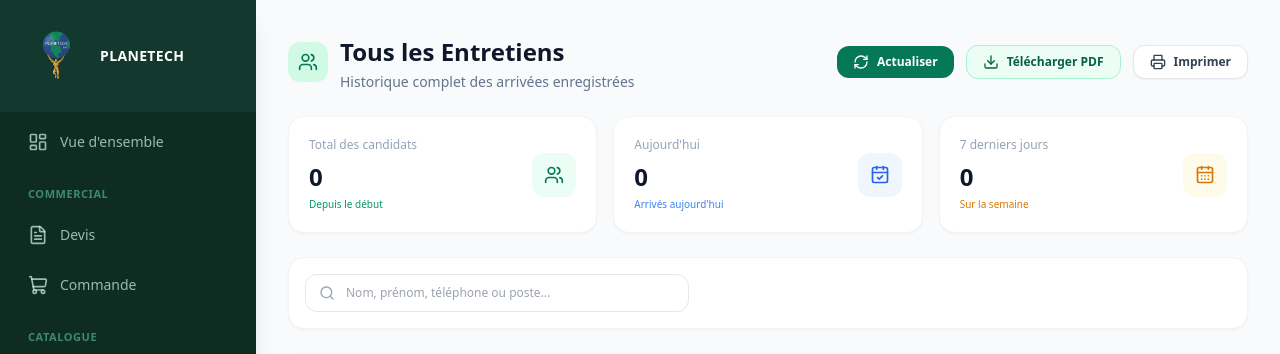
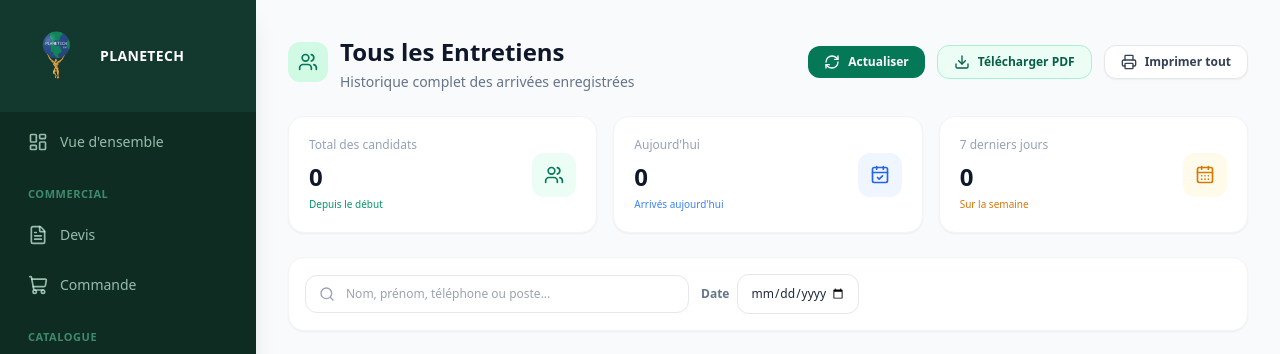
Before and after one commit to RethiceDev/backend_planetech, a Laravel app: page /entretiens/tous in a window 1280 px wide. Shown: the top 354 px of the page. Run offline with Laravel 12, Linux system fonts and the light colour scheme; data that the repository does not hold is empty; some libraries are stand-ins or nearby versions.

Commit message:
feat: mise a jour des fichiers de l'application

```diff
--- a/app/Http/Controllers/EntretienController.php
+++ b/app/Http/Controllers/EntretienController.php
@@ -24,9 +24,9 @@ class EntretienController extends Controller
     public function store(Request $request): RedirectResponse
     {
         $data = $request->validate([
-            'nom'     => ['required', 'string', 'max:100'],
-            'prenoms' => ['required', 'string', 'max:150'],
-            'poste'   => ['required', 'string', 'max:150'],
+            'nom'       => ['required', 'string', 'max:100'],
+            'prenoms'   => ['required', 'string', 'max:150'],
+            'poste'     => ['required', 'string', 'max:150'],
             'telephone' => ['required', 'string', 'max:30'],
         ], [
             'required' => 'Ce champ est obligatoire.',
@@ -72,22 +72,14 @@ class EntretienController extends Controller
     }
 
     /**
- * Page d'administration : historique complet des entretiens.
- */
+     * Page d'administration : historique complet des entretiens
+     * (recherche + filtre par date).
+     */
     public function tous(Request $request): View
     {
-        $recherche = trim((string) $request->query('recherche', ''));
+        [$recherche, $date] = $this->filtres($request);
 
-        $entretiens = Entretien::query()
-            ->when($recherche !== '', function ($query) use ($recherche) {
-                $query->where(function ($q) use ($recherche) {
-                    $q->where('nom', 'like', "%{$recherche}%")
-                    ->orWhere('prenoms', 'like', "%{$recherche}%")
-                    ->orWhere('telephone', 'like', "%{$recherche}%")
-                    ->orWhere('poste', 'like', "%{$recherche}%");
-                });
-            })
-            ->latest()
+        $entretiens = $this->requeteEntretiens($recherche, $date)
             ->paginate(20)
             ->withQueryString();
 
@@ -98,36 +90,65 @@ class EntretienController extends Controller
         return view('entretiens.tous', compact(
             'entretiens',
             'recherche',
+            'date',
             'totalEntretiens',
             'entretiensAujourdhui',
             'entretiensSemaine'
         ));
     }
 
+    /**
+     * PDF de TOUS les résultats (pas seulement la page affichée).
+     * Respecte la recherche et la date : sans date, tout est imprimé.
+     */
     public function tousPdf(Request $request)
     {
-        $recherche = trim((string) $request->query('recherche', ''));
+        [$recherche, $date] = $this->filtres($request);
 
-        $entretiens = Entretien::query()
-            ->when($recherche !== '', function ($query) use ($recherche) {
-                $query->where(function ($q) use ($recherche) {
-                    $q->where('nom', 'like', "%{$recherche}%")
-                    ->orWhere('prenoms', 'like', "%{$recherche}%")
-                    ->orWhere('telephone', 'like', "%{$recherche}%")
-                    ->orWhere('poste', 'like', "%{$recherche}%");
-                });
-            })
-            ->latest()
-            ->get();
+        $entretiens = $this->requeteEntretiens($recherche, $date)->get();
 
-        $pdf = Pdf::loadView('entretiens.pdf-tous', compact('entretiens', 'recherche'))
+        $pdf = Pdf::loadView('entretiens.pdf-tous', compact('entretiens', 'recherche', 'date'))
             ->setPaper('a4', 'portrait');
 
-        $nomFichier = 'entretiens-' . now()->format('Y-m-d') . '.pdf';
+        $nomFichier = 'entretiens-' . ($date ?: 'tous') . '.pdf';
 
         return $request->boolean('download')
             ? $pdf->download($nomFichier)
             : $pdf->stream($nomFichier);
     }
 
+    /**
+     * Lit et valide les filtres (recherche + date au format Y-m-d).
+     *
+     * @return array{0: string, 1: string|null}
+     */
+    private function filtres(Request $request): array
+    {
+        $request->validate([
+            'date' => ['nullable', 'date_format:Y-m-d'],
+        ]);
+
+        $recherche = trim((string) $request->query('recherche', ''));
+        $date = $request->query('date') ?: null;
+
+        return [$recherche, $date];
+    }
+
+    /**
+     * Requête commune à la page et au PDF, pour qu'ils restent identiques.
+     */
+    private function requeteEntretiens(string $recherche, ?string $date)
+    {
+        return Entretien::query()
+            ->when($recherche !== '', function ($query) use ($recherche) {
+                $query->where(function ($q) use ($recherche) {
+                    $q->where('nom', 'like', "%{$recherche}%")
+                      ->orWhere('prenoms', 'like', "%{$recherche}%")
+                      ->orWhere('telephone', 'like', "%{$recherche}%")
+                      ->orWhere('poste', 'like', "%{$recherche}%");
+                });
+            })
+            ->when($date, fn ($query) => $query->whereDate('created_at', $date))
+            ->latest();
+    }
 }
--- a/resources/views/entretiens/pdf-tous.blade.php
+++ b/resources/views/entretiens/pdf-tous.blade.php
@@ -24,7 +24,8 @@
     <p class="sous-titre">
         Édité le {{ now()->format('d/m/Y à H:i') }}
         · {{ $entretiens->count() }} candidat{{ $entretiens->count() > 1 ? 's' : '' }}
-        @if($recherche) · Recherche : « {{ $recherche }} » @endif
+        @if(!empty($date)) · Date : {{ \Carbon\Carbon::parse($date)->format('d/m/Y') }} @endif
+        @if(!empty($recherche)) · Recherche : « {{ $recherche }} » @endif
     </p>
 
     <table>
--- a/resources/views/entretiens/tous.blade.php
+++ b/resources/views/entretiens/tous.blade.php
@@ -64,9 +64,10 @@
                         Actualiser
                     </a>
 
-                    {{-- Le PDF contient TOUS les résultats (pas seulement la page affichée) et respecte la recherche --}}
+                    {{-- Le PDF contient TOUS les résultats (pas seulement la page affichée),
+                         respecte la recherche et la date. Sans date : tous les enregistrements. --}}
                     <a
-                        href="{{ route('admin.entretiens.tous.pdf', ['recherche' => $recherche, 'download' => 1]) }}"
+                        href="{{ route('admin.entretiens.tous.pdf', ['recherche' => $recherche, 'date' => $date, 'download' => 1]) }}"
                         class="inline-flex items-center gap-2 rounded-xl border border-emerald-200 bg-emerald-50 px-4 py-2 text-xs font-semibold text-emerald-800 transition hover:bg-emerald-100"
                     >
                         <i data-lucide="download" class="h-4 w-4"></i>
@@ -76,12 +77,14 @@
                     <button
                         id="btnImprimer"
                         type="button"
-                        data-print-url="{{ route('admin.entretiens.tous.pdf', ['recherche' => $recherche]) }}"
+                        data-print-url="{{ route('admin.entretiens.tous.pdf', ['recherche' => $recherche, 'date' => $date]) }}"
                         class="inline-flex items-center gap-2 rounded-xl border border-gray-200 bg-white px-4 py-2 text-xs font-semibold text-slate-700 shadow-sm transition hover:bg-gray-50 disabled:cursor-not-allowed disabled:opacity-60"
                     >
                         <i data-lucide="printer" class="print-icon h-4 w-4"></i>
                         <span class="print-spinner hidden h-4 w-4 animate-spin rounded-full border-2 border-slate-600 border-t-transparent"></span>
-                        <span class="print-label">Imprimer</span>
+                        <span class="print-label">
+                            {{ $date ? 'Imprimer le ' . \Carbon\Carbon::parse($date)->format('d/m/Y') : 'Imprimer tout' }}
+                        </span>
                     </button>
 
                 </div>
@@ -132,14 +135,14 @@
 
             </div>
 
-            {{-- RECHERCHE --}}
+            {{-- RECHERCHE + FILTRE PAR DATE --}}
             <form
                 id="filtresEntretiens"
                 method="GET"
                 action="{{ url()->current() }}"
-                class="rounded-2xl border border-gray-100 bg-white p-4 shadow-sm"
+                class="flex flex-col gap-3 rounded-2xl border border-gray-100 bg-white p-4 shadow-sm sm:flex-row sm:items-center"
             >
-                <div class="relative w-full xl:w-96">
+                <div class="relative w-full sm:w-96">
                     <i
                         data-lucide="search"
                         class="absolute left-3.5 top-1/2 h-4 w-4 -translate-y-1/2 text-slate-400"
@@ -155,6 +158,32 @@
                         class="w-full rounded-xl border border-gray-200 py-2.5 pl-10 pr-4 text-xs outline-none transition focus:border-emerald-600 focus:ring-2 focus:ring-emerald-100"
                     >
                 </div>
+
+                <div class="flex items-center gap-2">
+                    <label for="dateEntretiens" class="text-xs font-semibold text-slate-500">Date</label>
+                    <input
+                        id="dateEntretiens"
+                        name="date"
+                        type="date"
+                        value="{{ $date }}"
+                        max="{{ today()->format('Y-m-d') }}"
+                        class="rounded-xl border border-gray-200 px-3 py-2.5 text-xs outline-none transition focus:border-emerald-600 focus:ring-2 focus:ring-emerald-100"
+                    >
+                </div>
+
+                @if($recherche || $date)
+                    <a
+                        href="{{ url()->current() }}"
+                        class="inline-flex items-center gap-2 rounded-xl border border-gray-200 px-4 py-2.5 text-xs font-semibold text-slate-600 transition hover:bg-gray-50"
+                    >
+                        <i data-lucide="x" class="h-4 w-4"></i>
+                        Réinitialiser
+                    </a>
+                @endif
+
+                @error('date')
+                    <p class="text-xs text-red-600">{{ $message }}</p>
+                @enderror
             </form>
 
             {{-- TABLEAU --}}
@@ -167,7 +196,10 @@
                             @if($entretiens->total() > 0)
                                 <span class="font-semibold text-slate-600">{{ $entretiens->total() }}</span>
                                 candidat{{ $entretiens->total() > 1 ? 's' : '' }}
-                                {{ $recherche ? 'trouvé' . ($entretiens->total() > 1 ? 's' : '') : 'au total' }}
+                                {{ ($recherche || $date) ? 'trouvé' . ($entretiens->total() > 1 ? 's' : '') : 'au total' }}
+                                @if($date)
+                                    le {{ \Carbon\Carbon::parse($date)->format('d/m/Y') }}
+                                @endif
                                 · affichage {{ $entretiens->firstItem() }} à {{ $entretiens->lastItem() }}
                             @else
                                 Aucun candidat pour le moment
@@ -275,13 +307,13 @@
                                         Les arrivées enregistrées apparaîtront ici.
                                     </p>
 
-                                    @if($recherche)
+                                    @if($recherche || $date)
                                         <a
                                             href="{{ url()->current() }}"
                                             class="mt-4 inline-flex items-center gap-2 rounded-xl bg-emerald-700 px-4 py-2 text-xs font-semibold text-white transition hover:bg-emerald-800"
                                         >
                                             <i data-lucide="rotate-ccw" class="h-4 w-4"></i>
-                                            Réinitialiser la recherche
+                                            Réinitialiser les filtres
                                         </a>
                                     @endif
 
@@ -314,6 +346,7 @@
 <script>
     const formulaire = document.getElementById('filtresEntretiens');
     const champRecherche = document.getElementById('rechercheEntretiens');
+    const champDate = document.getElementById('dateEntretiens');
     let timerRecherche = null;
 
     // Recherche automatique après 500 ms sans frappe
@@ -324,6 +357,13 @@
         }, 500);
     });
 
+    // Filtre par date : application immédiate au changement
+    if (champDate) {
+        champDate.addEventListener('change', function () {
+            formulaire.submit();
+        });
+    }
+
     document.addEventListener('DOMContentLoaded', function () {
         if (window.lucide) {
             lucide.createIcons();
@@ -331,9 +371,12 @@
     });
 
     // Impression directe du PDF (iframe invisible)
+    // L'URL contient déjà la recherche et la date éventuelle.
     const btnImprimer = document.getElementById('btnImprimer');
 
     if (btnImprimer) {
+        const libelleInitial = btnImprimer.querySelector('.print-label').textContent.trim();
+
         btnImprimer.addEventListener('click', function () {
             const bouton = this;
             const base = bouton.dataset.printUrl;
@@ -347,7 +390,7 @@
                 bouton.disabled = false;
                 icone.classList.remove('hidden');
                 spinner.classList.add('hidden');
-                label.textContent = 'Imprimer';
+                label.textContent = libelleInitial;
             };
 
             bouton.disabled = true;
```
